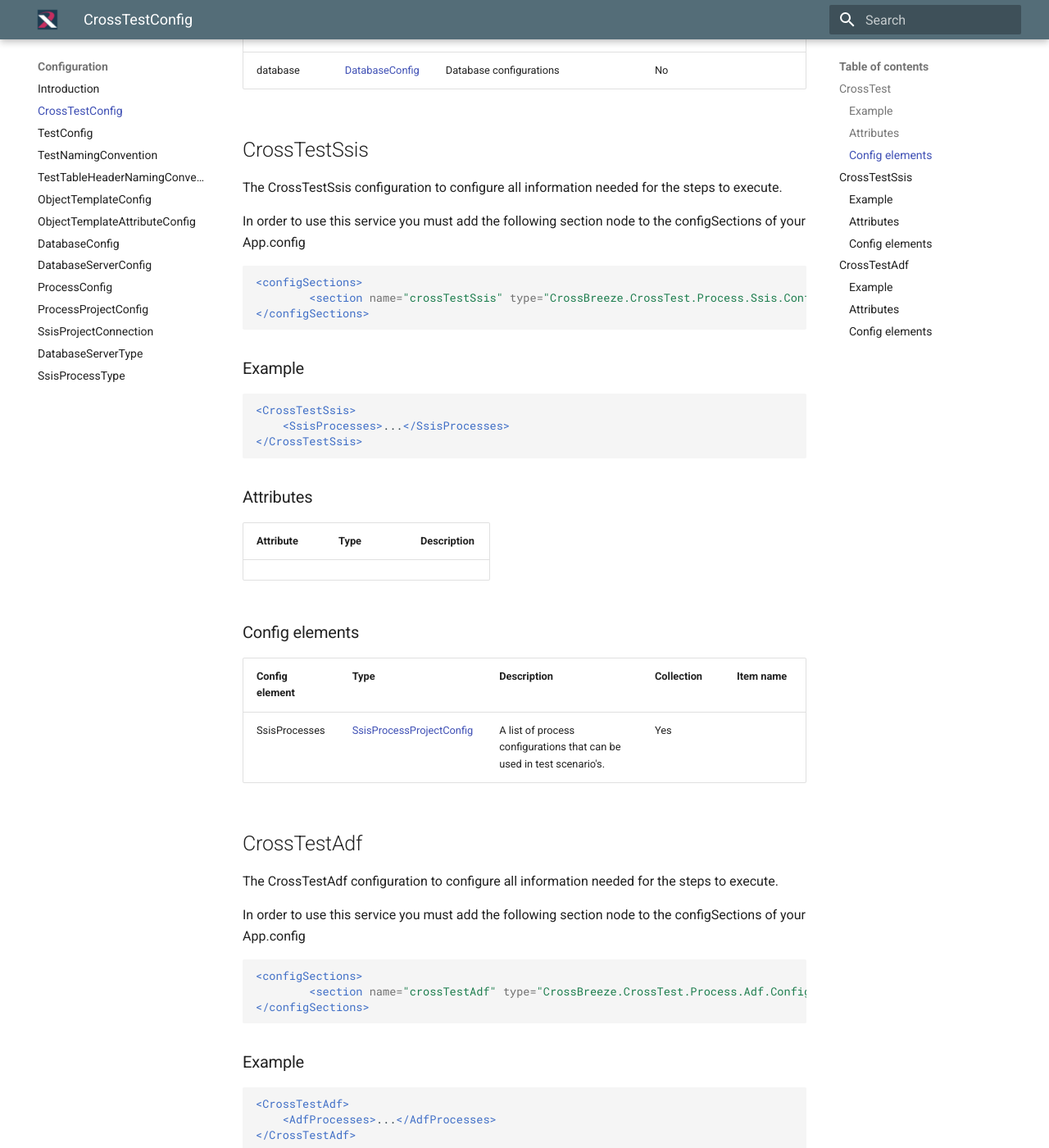
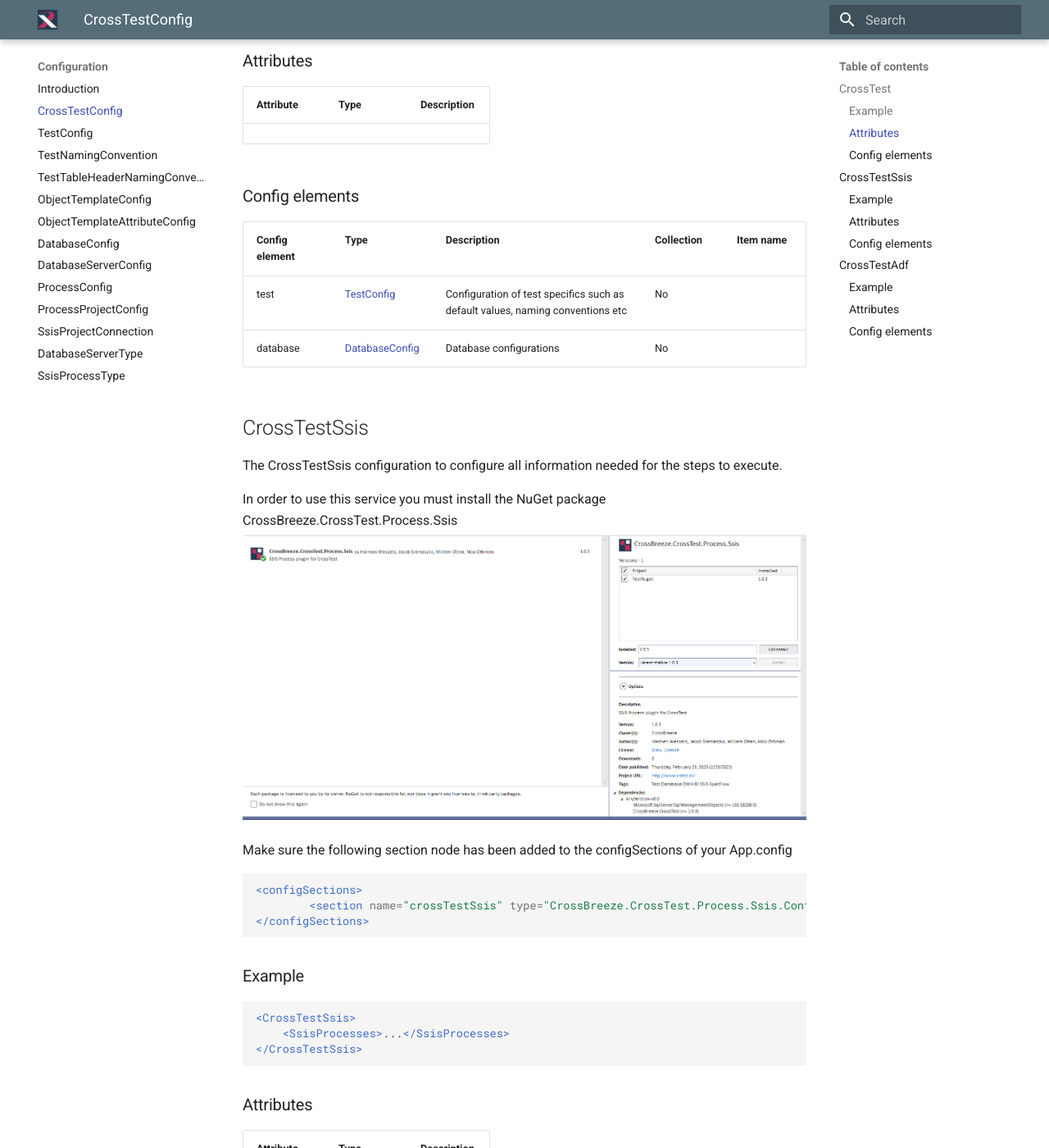
Before and after one commit to CrossBreezeNL/CrossTest_DotNet_SpecFlow, an MkDocs documentation site: the page built from Documentation/docs/Configuration/CrossTestConfig.md, in a window 1280 px wide and 1400 px high, scrolled down 953 px. Shown: the whole window at 82% size. Built offline with MkDocs 1.6.1 and Material for MkDocs 9.7.7, drawn with Linux system fonts in a browser that asks for light colours; some of the changed text lies outside the part shown.

Commit message:
Fix NuGet packages Ssis and Adf && Update Documentation

````diff
--- a/Documentation/docs/Configuration/CrossTestConfig.md
+++ b/Documentation/docs/Configuration/CrossTestConfig.md
@@ -3,7 +3,10 @@
 ## CrossTest
 The CrossTest configuration to configure all information needed for the steps to execute.
 
-In order to use this service you must add the following section node to the configSections of your App.config
+In order to use this service you must install the NuGet package CrossBreeze.CrossTest
+![crossTest_NuGet_package](../img/NuGet_CrossTest_Package.png)
+
+Make sure the following section node has been added to the configSections of your App.config
 ```xml
 <configSections>
 		<section name="crossTest" type="CrossBreeze.CrossTest.SpecFlow.Configuration.CrossTestConfig, CrossBreeze.CrossTest.SpecFlow.Core" />
@@ -30,7 +33,10 @@
 ## CrossTestSsis
 The CrossTestSsis configuration to configure all information needed for the steps to execute.
 
-In order to use this service you must add the following section node to the configSections of your App.config
+In order to use this service you must install the NuGet package CrossBreeze.CrossTest.Process.Ssis
+![ssis_NuGet_package](../img/ssis_nuget_package.png)
+
+Make sure the following section node has been added to the configSections of your App.config
 ```xml
 <configSections>
 		<section name="crossTestSsis" type="CrossBreeze.CrossTest.Process.Ssis.Configuration.SsisProcessesConfig, CrossBreeze.CrossTest.Process.Ssis" />
@@ -57,7 +63,10 @@
 ## CrossTestAdf
 The CrossTestAdf configuration to configure all information needed for the steps to execute.
 
-In order to use this service you must add the following section node to the configSections of your App.config
+In order to use this service you must install the NuGet package CrossBreeze.CrossTest.Process.Adf
+![adf_NuGet_package](../img/adf_nuget_package.png)
+
+Make sure the following section node has been added to the configSections of your App.config
 ```xml
 <configSections>
 		<section name="crossTestAdf" type="CrossBreeze.CrossTest.Process.Adf.Configuration.AdfProcessesConfig, CrossBreeze.CrossTest.Process.Adf" />
````
Also changed, not shown: Documentation/docs/Configuration/DatabaseConfig.md (+8 -2 lines), Documentation/docs/GettingStarted.md (+1 -1 lines), Documentation/docs/img/adf_nuget_package.png (added), Documentation/docs/img/ssis_nuget_package.png (added), 4 other files.
